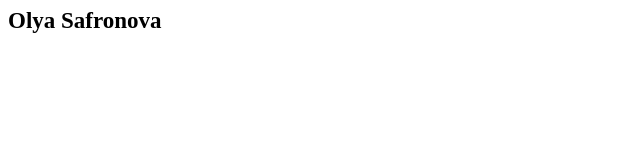
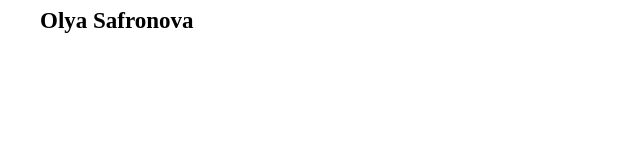
Before and after one commit to OlyaSDM/rsschool-cv-21, a plain HTML site: page index.html in a window 1280 px wide. Shown: the whole page, without its empty margins (0-640 px from the left). Drawn offline with Linux system fonts and the light colour scheme.

```diff
--- a/index.html
+++ b/index.html
@@ -7,8 +7,10 @@
     <link rel="stylesheet" href="style.css">
 </head>
 <body>
+    <div class="main_page">
     <header>
         <a class="logo">Olya Safronova</a>
     </header>
+</div>
 </body>
 </html>
--- a/style.css
+++ b/style.css
@@ -2,3 +2,10 @@
     font-size: 23px;
     font-weight: 800;
 }
+
+
+
+.main_page {
+    max-width: 1200px;
+    margin: 0 auto;
+}
```
Also changed, not shown: images/photo.png (renamed from avatar/photo.png).
